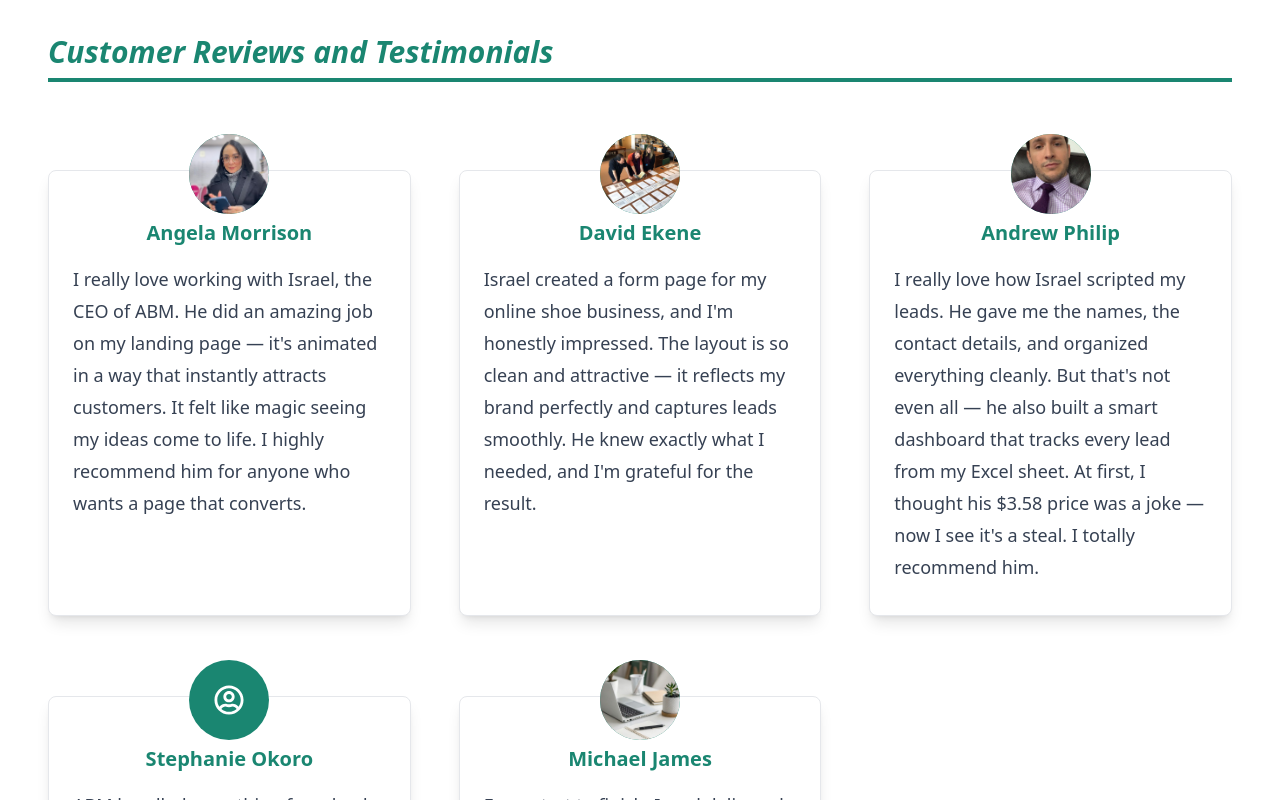
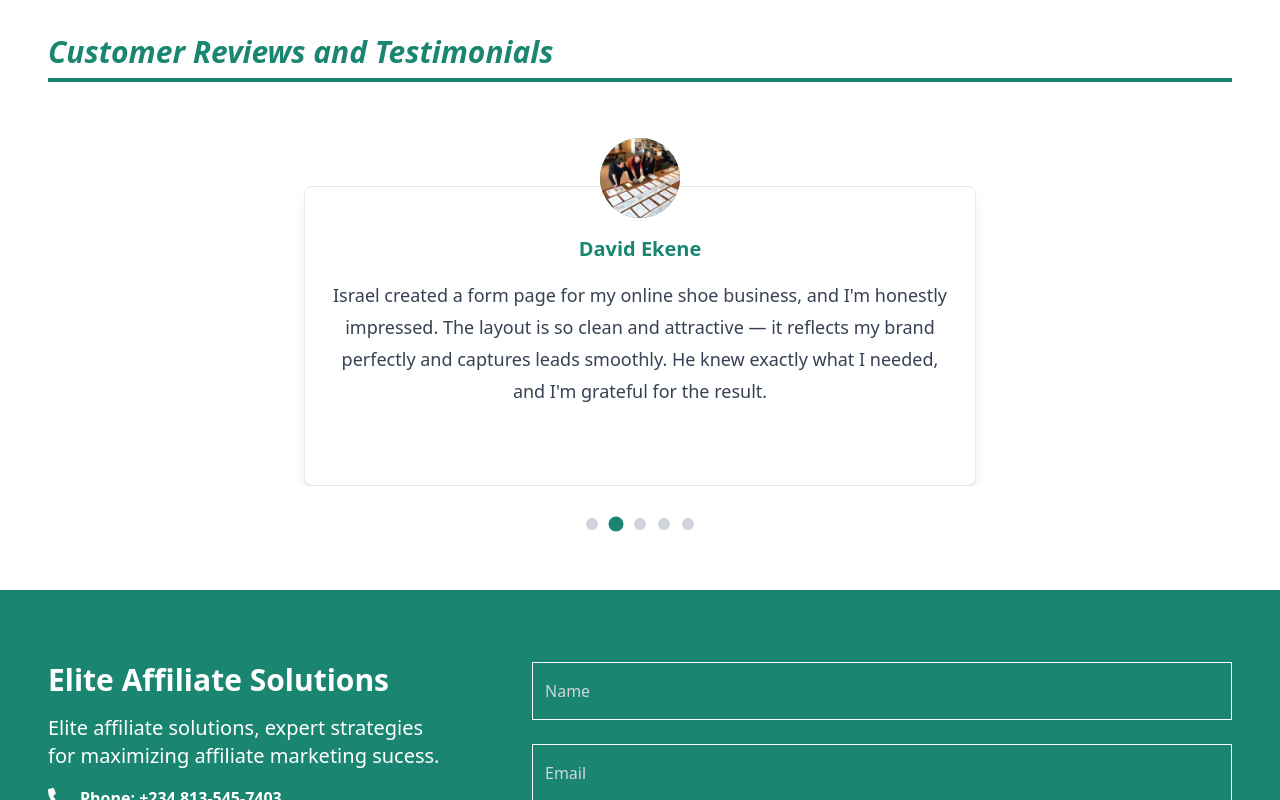
Before and after one commit to ShinobiKoda/abm, a Next.js app: page / in a window 1280 px wide. Shown: the part 2200-3000 px from the top of the page. Built offline with nearby package versions, Linux system fonts and the light colour scheme.

Commit message:
refactor: clean up comments and improve structure in Contact and Homepage components

```diff
--- a/src/components/Contact.tsx
+++ b/src/components/Contact.tsx
@@ -30,7 +30,7 @@ export function Contact() {
   const [isLoading, setIsLoading] = useState(false);
   const [isSubmitted, setIsSubmitted] = useState(false);
 
-  // Auto-hide success message after 5 seconds
+
   useEffect(() => {
     if (isSubmitted) {
       const timer = setTimeout(() => {
@@ -84,7 +84,6 @@ export function Contact() {
       [name]: value,
     }));
 
-    // Clear error when user starts typing
     if (errors[name as keyof typeof errors]) {
       setErrors((prev) => ({
         ...prev,
@@ -102,7 +101,7 @@ export function Contact() {
 
     setIsLoading(true);
 
-    // Simulate form submission
+
     try {
       await new Promise((resolve) => setTimeout(resolve, 2000));
       setIsSubmitted(true);
--- a/src/components/Homepage.tsx
+++ b/src/components/Homepage.tsx
@@ -53,11 +53,10 @@ const testimonials = [
 export function Homepage() {
   const [currentTestimonial, setCurrentTestimonial] = useState(0);
 
-  // Auto-slide functionality
   useEffect(() => {
     const interval = setInterval(() => {
       setCurrentTestimonial((prev) => (prev + 1) % testimonials.length);
-    }, 5000); // Change slide every 5 seconds
+    }, 5000);
 
     return () => clearInterval(interval);
   }, []);
@@ -270,22 +269,28 @@ export function Homepage() {
             <h2 className="font-bold text-xl lg:text-3xl italic text-[#1a8671]">
               Customer Reviews and Testimonials
             </h2>
-            <div className="w-full h-1 bg-[#1a8671]  mb-14"></div>
+            <div className="w-full h-1 bg-[#1a8671] mb-14"></div>
           </div>
+
+          <div className="relative w-full max-w-4xl mx-auto">
+            <div className="overflow-hidden">
               <motion.div
-            className="grid grid-cols-1 md:grid-cols-2 lg:grid-cols-3 gap-12"
+                className="flex transition-transform duration-500 ease-in-out"
+                style={{
+                  transform: `translateX(-${currentTestimonial * 100}%)`,
+                }}
                 initial="hidden"
                 whileInView="visible"
                 viewport={{ once: true, amount: 0.2 }}
-            variants={staggerChildren}
+                variants={fadeIn}
               >
                 {testimonials.map((testimonial, index) => (
+                  <div key={index} className="w-full flex-shrink-0 px-4">
                     <motion.div
-                key={index}
                       variants={fadeInUp}
-                className="w-full flex flex-col items-center justify-start relative pt-8"
+                      className="w-full flex flex-col items-center justify-start relative pt-12 max-w-2xl mx-auto"
                     >
-                <div className="w-20 h-20 rounded-full bg-[#1a8671] overflow-hidden flex items-center justify-center absolute z-20 -top-1 left-1/2 transform -translate-x-1/2">
+                      <div className="w-20 h-20 rounded-full bg-[#1a8671] overflow-hidden flex items-center justify-center absolute z-20 top-0 left-1/2 transform -translate-x-1/2">
                         {testimonial.image ? (
                           <Image
                             src={testimonial.image}
@@ -298,17 +303,35 @@ export function Homepage() {
                           <FaRegUserCircle size={30} className="text-white" />
                         )}
                       </div>
-                <div className="bg-white border border-gray-200 px-6 py-8 pt-12 rounded-lg shadow-lg w-full h-full min-h-[280px] flex flex-col">
+                      <div className="bg-white border border-gray-200 px-6 py-8 pt-12 rounded-lg shadow-lg w-full min-h-[300px] flex flex-col">
                         <h3 className="font-semibold text-lg lg:text-xl text-[#1a8671] mb-4 text-center">
                           {testimonial.name}
                         </h3>
-                  <p className="text-gray-700 text-base leading-8 font-medium lg:text-lg flex-1">
+                        <p className="text-gray-700 text-base leading-8 font-medium lg:text-lg flex-1 text-center">
                           {testimonial.review}
                         </p>
                       </div>
                     </motion.div>
+                  </div>
                 ))}
               </motion.div>
+            </div>
+
+            <div className="flex justify-center mt-8 space-x-3">
+              {testimonials.map((_, index) => (
+                <button
+                  key={index}
+                  onClick={() => handleDotClick(index)}
+                  className={`w-3 h-3 rounded-full transition-all duration-300 focus:outline-none ${
+                    currentTestimonial === index
+                      ? "bg-[#1a8671] scale-125"
+                      : "bg-gray-300 hover:bg-gray-400"
+                  }`}
+                  aria-label={`Go to testimonial ${index + 1}`}
+                />
+              ))}
+            </div>
+          </div>
         </div>
       </motion.div>
 
```
Lines whose indentation alone changed are shown as unchanged.
